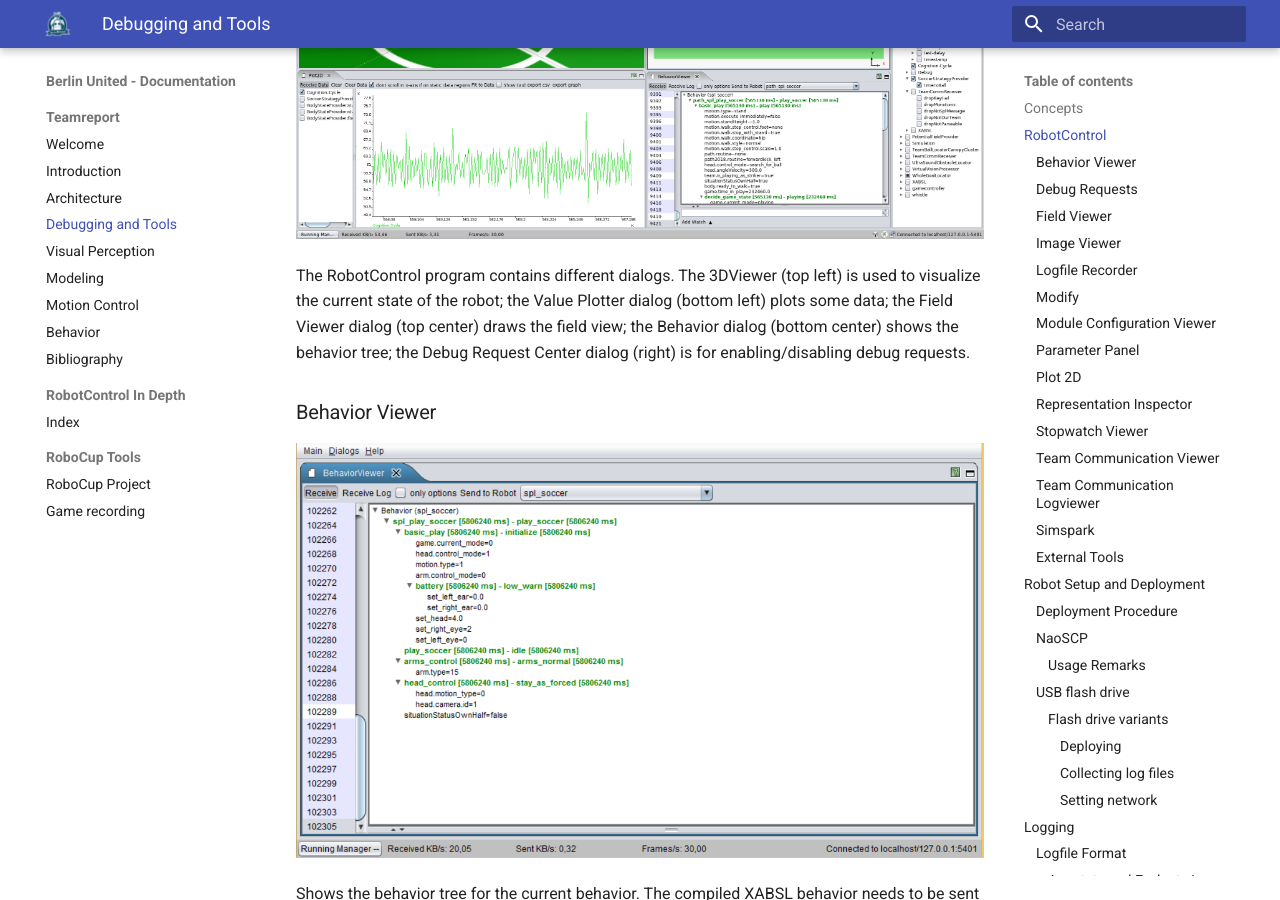
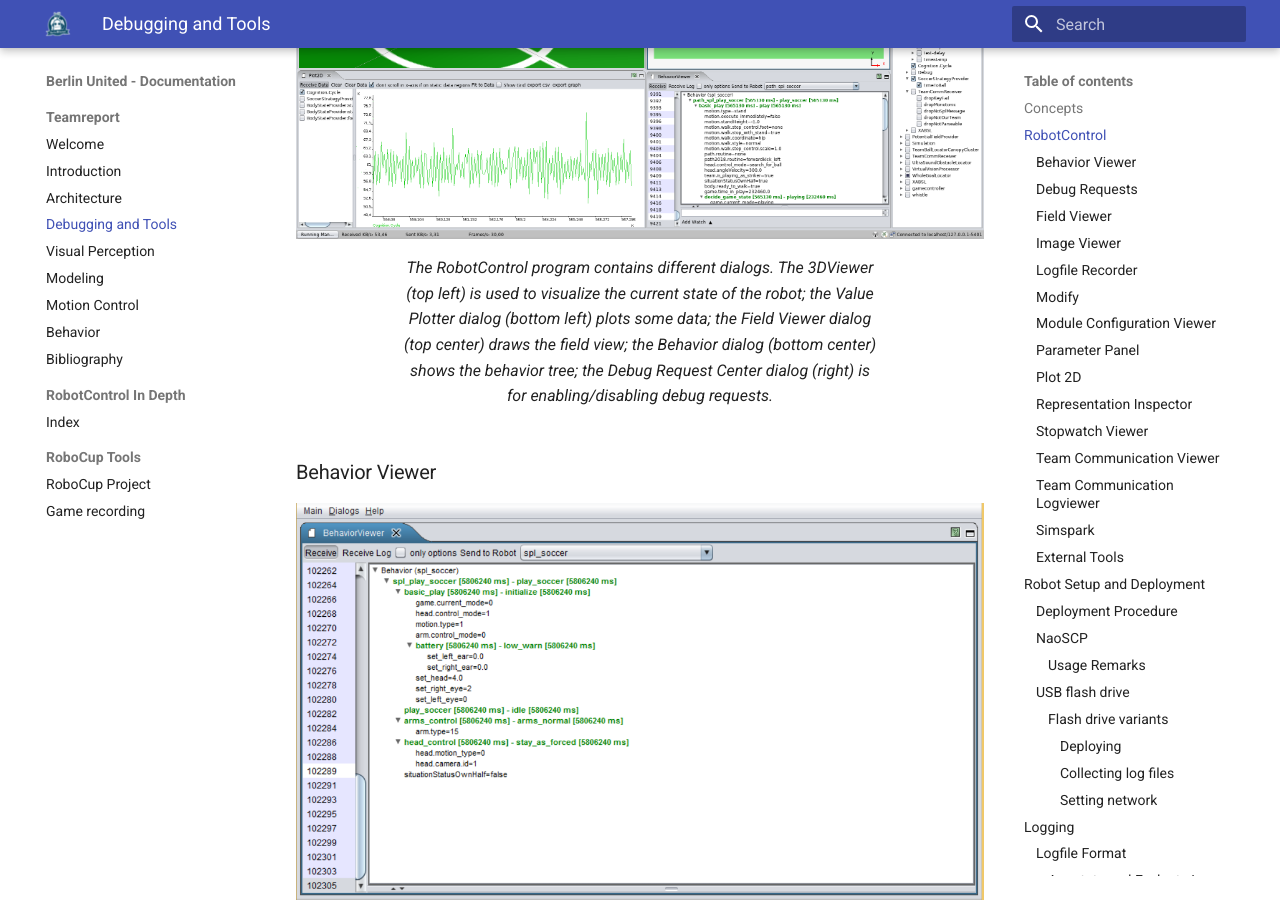
Before and after one commit to BerlinUnited/berlinunited.github.io, an MkDocs documentation site: the page built from docs/debugging.md, in a window 1280 px wide and 900 px high, scrolled down 1804 px. Built offline with MkDocs 1.6.1 and Material for MkDocs 9.7.7, drawn with Linux system fonts in a browser that asks for light colours.

Commit message:
small cleanup

```diff
--- a/docs/debugging.md
+++ b/docs/debugging.md
@@ -77,32 +77,39 @@ In this year we started to update the UI by switching to JavaFX for some
 dialogs. The following list consists of our most used RobotControl
 Dialogs.
 
-![image](img/robotcontrol2018.png)
-
+<figure>
+  <img src="../img/robotcontrol2018.png"/>
+  <figcaption>
 The RobotControl program contains different dialogs. The 3DViewer (top
 left) is used to visualize the current state of the robot; the Value
 Plotter dialog (bottom left) plots some data; the Field Viewer dialog
 (top center) draws the field view; the Behavior dialog (bottom center)
 shows the behavior tree; the Debug Request Center dialog (right) is for
 enabling/disabling debug requests.
+</figcaption>
+</figure>
 
 ### Behavior Viewer
-
-![image](img/rc-dialogs/BehaviorViewer.png)
-
+<figure>
+  <img src="../img/rc-dialogs/BehaviorViewer.png"/>
+  <figcaption>
 Shows the behavior tree for the current behavior. The compiled XABSL
 behavior needs to be sent to the robot first and then an agent can be
 selected to be executed. With 'Add Watch' you can track XABSL input and
 output symbols.
+</figcaption>
+</figure>
 
 ### Debug Requests {#debug-requests .unnumbered}
-
-![image](img/rc-dialogs/DebugRequests.png)
-
+<figure>
+  <img src="../img/rc-dialogs/DebugRequests.png"/>
+  <figcaption>
 (De-)activates the debug request code. Usually a debug request draws
 something on the field viewer or on the camera images. For further
 information about individual debug requests, have a look at the source
 code.
+</figcaption>
+</figure>
 
 ### Field Viewer
 
```
